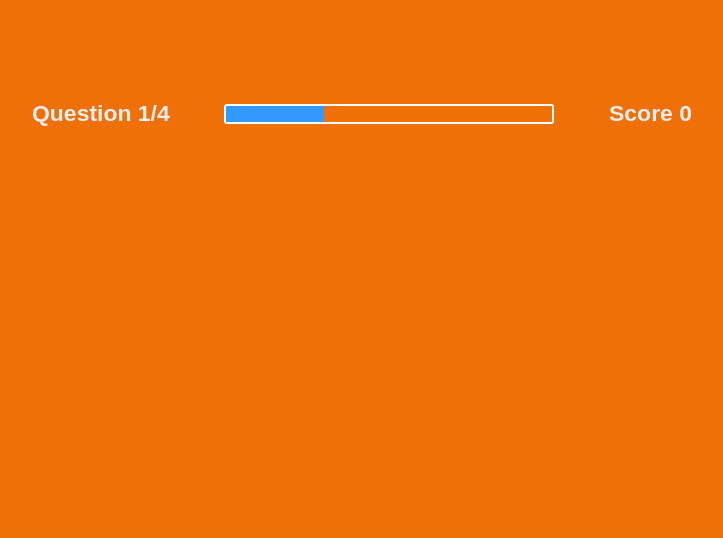
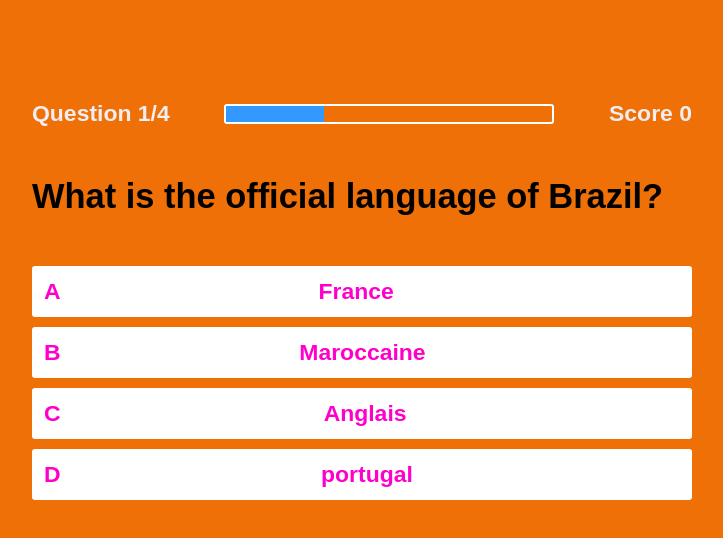
Before and after one commit to younes-oss/slow-quiz, a plain HTML site: page quiz.html in a window 1280 px wide. Shown: the whole page, without its empty margins (278-1001 px from the left). Drawn offline with Linux system fonts and the light colour scheme.

Commit message:
la partie des questions

```diff
--- a/quiz.html
+++ b/quiz.html
@@ -15,7 +15,65 @@
       </div>
       <p class="score">Score <span>0</span></p>
     </div>
+
+    <h2 class="question">
+     What is the official language of Brazil?
+    </h2>
+
+    <div class="options">
+
+
+    <div class="option">
+        <div class="numoption">
+            <span>A</span>
+        </div>
+
+        <div style="margin-right: 45%;">
+             <p>France</p>
+        </div>
+
     </div>
+
+    <div class="option">
+        <div class="numoption">
+            <span>B</span>
+        </div>
+
+        <div style="margin-right: 40%;">
+             <p>Maroccaine</p>
+        </div>
+
+    </div>
+
+    <div class="option">
+        <div class="numoption">
+            <span>C</span>
+        </div>
+
+        <div style="margin-right: 43%;">
+             <p>Anglais</p>
+        </div>
+
+    </div>
+
+
+    <div class="option">
+        <div class="numoption">
+            <span>D</span>
+        </div>
+
+        <div style="margin-right: 42%;">
+             <p>portugal</p>
+        </div>
+
+    </div>
+
+    </div>
+
+
+
+    </div>
+
 
 
 </body>
--- a/style.css
+++ b/style.css
@@ -64,12 +64,16 @@ img{
   display: flex;
   justify-content: space-between;
   align-items: center;
-  margin-bottom: 40px;
+  margin-bottom: 50px;
 }
 
 .question-number, .score {
   color: #f2edf1;
   font-weight: bold;
+}
+
+.question{
+    margin-bottom: 50px;
 }
 
 .progress-bar {
@@ -85,3 +89,32 @@ img{
   width: 30%;
   background-color: #3399ff;
 }
+
+.options {
+  display: flex;
+  flex-direction: column;
+
+  gap: 10px;
+}
+
+.option {
+    display: flex;
+    justify-content: space-between;
+
+}
+
+.option {
+  background-color: white;
+  color: #ff00cc;
+  font-weight: bold;
+  border: none;
+  padding: 12px;
+  border-radius: 3px;
+  cursor: pointer;
+  transition: 1s;
+}
+
+.option:hover {
+  background-color: #3399ff;
+  color: white;
+}
```
